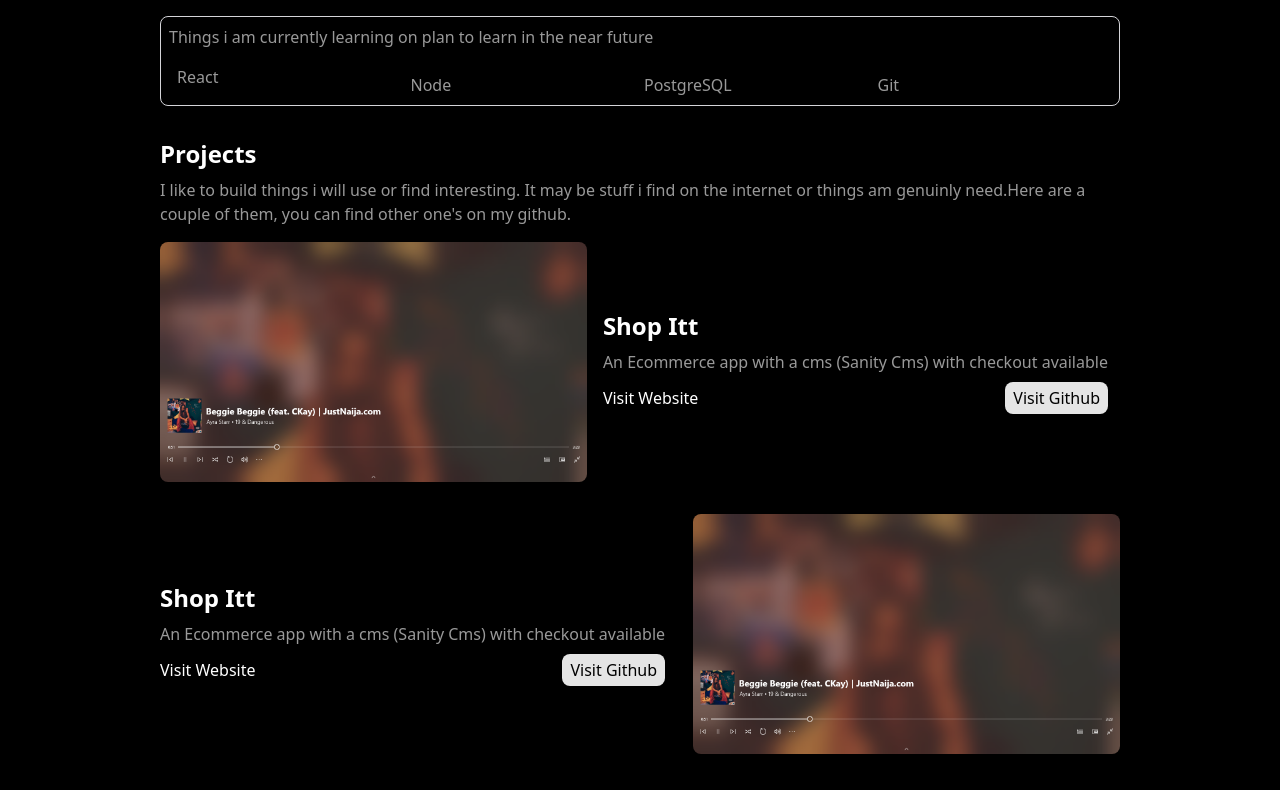
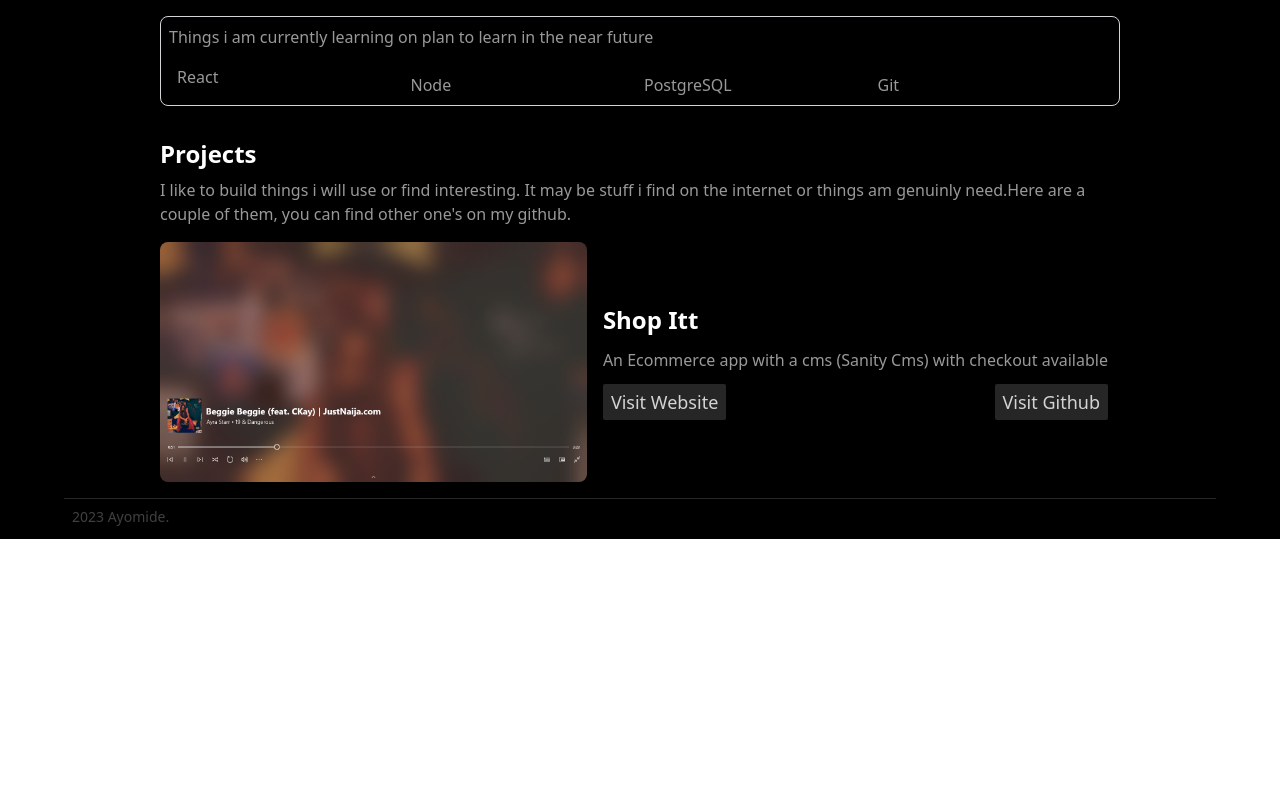
Before and after one commit to Ayothegod/portfolio, a Next.js app: page / in a window 1280 px wide. Shown: the part 357-1147 px from the top of the page. After the commit the page ends 896 px from the top, so only its background shows below. Built offline with nearby package versions, Linux system fonts and the light colour scheme.

Commit message:
build:add footer

```diff
--- a/pages/index.js
+++ b/pages/index.js
@@ -82,7 +82,7 @@ export default function Home() {
             </aside>
           </section>
 
-          <section id="projects" className="max-w-[60rem] mx-auto mt-8 mb-8">
+          <section id="projects" className="max-w-[60rem] mx-auto mt-8 pb-4 ">
             <h2 className="font-bold text-white text-2xl mb-2">Projects</h2>
             <p className="">
               I like to build things i will use or find interesting. It may be
@@ -98,7 +98,7 @@ export default function Home() {
                     className="w-full h-full hover:scale-110 transition-transform duration-300 ease-in-out object-cover object-center"
                   />
                 </div>
-                <div>
+                <div className="flex flex-col gap-1">
                   <h3 className="font-semibold text-white text-lg sm:text-2xl leading-none">
                     Shop Itt
                   </h3>
@@ -106,37 +106,11 @@ export default function Home() {
                     An Ecommerce app with a cms (Sanity Cms) with checkout
                     available
                   </p>
-                  <div className="flex justify-between items-center sm:mt-2">
-                    <button className="font-medium text-white flex">
+                  <div className="flex justify-between items-center sm:mt-2 ">
+                    <button className=" text-neutral-300 flex text-xs sm:text-sm md:text-lg bg-neutral-800 px-2 py-1 rounded-sm ">
                       <Link href="/">Visit Website </Link>
                     </button>
-                    <button className="bg-neutral-200 px-2 py-1 rounded-lg text-black font-medium">
-                      <Link href="/">Visit Github</Link>
-                    </button>
-                  </div>
-                </div>
-              </div>
-              <div className="flex flex-col sm:flex-row-reverse justify-between gap-y-2 gap-x-4 sm:items-center">
-                <div className="h-48 sm:h-60 rounded-lg overflow-hidden ">
-                  <Image
-                    src={dummyImage}
-                    alt="dummy"
-                    className="w-full h-full hover:scale-110 transition-transform duration-300 ease-in-out object-cover object-center"
-                  />
-                </div>
-                <div>
-                  <h3 className="font-semibold text-white text-lg sm:text-2xl leading-none">
-                    Shop Itt
-                  </h3>
-                  <p className="sm:mt-2">
-                    An Ecommerce app with a cms (Sanity Cms) with checkout
-                    available
-                  </p>
-                  <div className="flex justify-between items-center sm:mt-2">
-                    <button className="font-medium text-white flex">
-                      <Link href="/">Visit Website </Link>
-                    </button>
-                    <button className="bg-neutral-200 px-2 py-1 rounded-lg text-black font-medium">
+                    <button className=" text-neutral-300 flex text-xs sm:text-sm md:text-lg  bg-neutral-800 px-2 py-1 rounded-sm ">
                       <Link href="/">Visit Github</Link>
                     </button>
                   </div>
@@ -145,6 +119,12 @@ export default function Home() {
             </div>
           </section>
         </main>
+        <footer className=" max-w-[72rem] mx-auto border-t border-t-neutral-800 p-2">
+          <section className="">
+          <h6 className="text-sm text-neutral-700">2023 Ayomide.</h6>
+
+          </section>
+        </footer>
       </main>
     </>
   );
```
